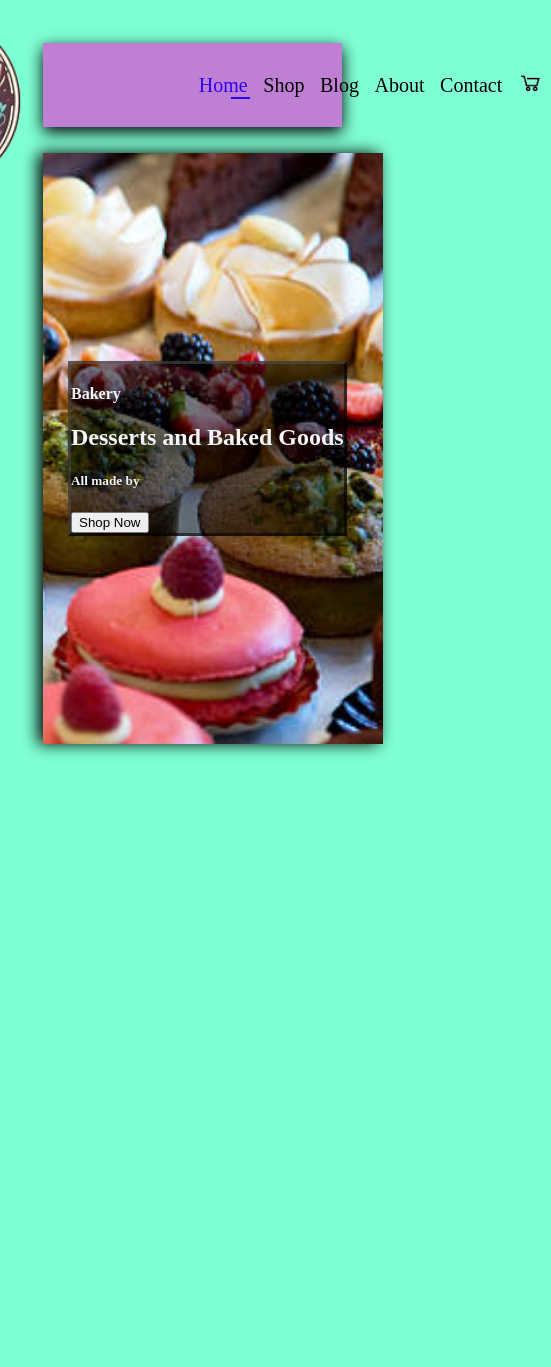
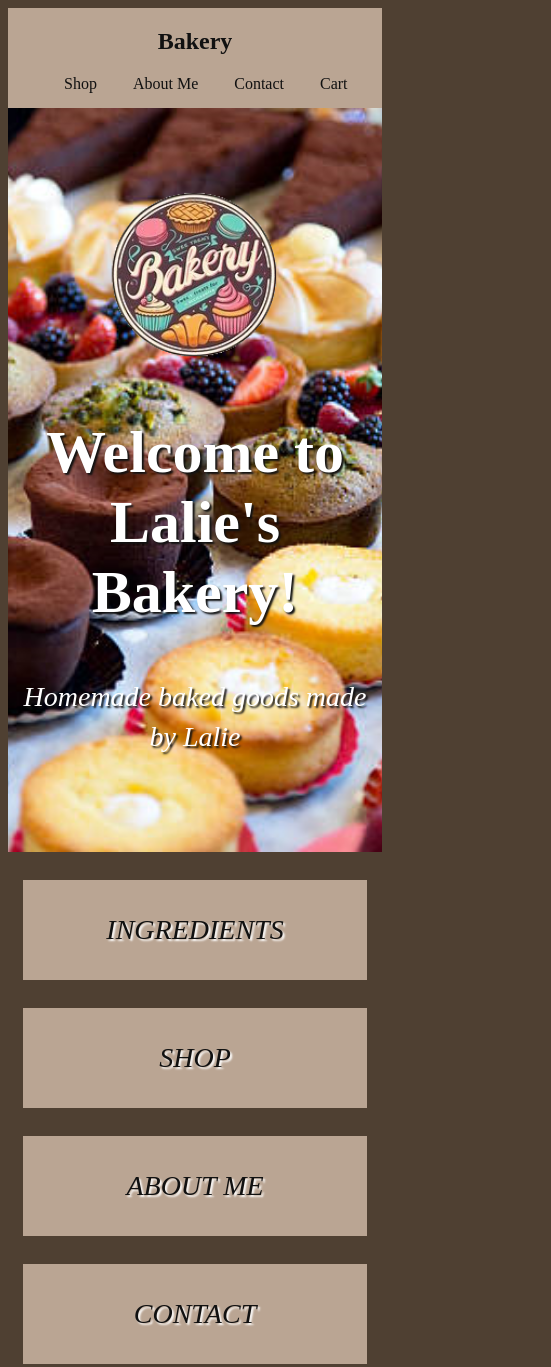
Before and after one commit to CamdenThompson/CT.github.io, a plain HTML site: page index.html in a window 390 px wide. Shown: the top 1367 px of the page, 551 px wide, since content can reach past the window. Before the commit the page ends 844 px from the top, so only its background shows below. Drawn offline with Linux system fonts and the light colour scheme.

Commit message:
Change Website Layout to focus on mobile

```diff
--- a/index.html
+++ b/index.html
@@ -1,78 +1,83 @@
 <!DOCTYPE html>
-<html lang="en">
+<html>
     <head>
-    <meta charset="UTF-8">
+        <meta charset="utf-8">
+        <title>Bakery</title>
         <meta name="viewport" content="width=device-width, initial-scale=1.0">
-    <link rel="stylesheet" href="app.css">
-    <link rel="stylesheet" href="https://use.fontawesome.com/releases/v5.15.4/css/all.css"/>
-    <title>Bakery</title>
+        <link rel="stylesheet" href="style.css">
     </head>
     <body>
+        <header>
+            <a href="index.html" class="header-text">
+                Bakery
+            </a>
+            <nav>
+                <ul>
+                    <li> <a href="shop.html"> Shop </a> </li>
+                    <li> <a href="about.html"> About Me </a> </li>
+                    <li> <a href="contact.html"> Contact </a> </li>
+                    <li> <a href="cart.html"> Cart </a></li>
+                </ul>
 
-
-
-<div class="main">
-
-    <section id="header">
-        <a href="#">
-            <img src="images/bakery2.png" class="logo" height="200">
-        </a>
-
-        <div>
-
-            <ul id="navbar">
-
-                <li>
-                    <a class="active" href="index.html">
-                        Home
-                    </a>
-                </li>
-                <li>
-                    <a href="shop.html">
-                        Shop
-                    </a>
-                </li>
-                <li>
-                    <a href="blog.html">
-                        Blog
-                    </a>
-                </li>
-                <li>
-                    <a href="about.html">
-                        About
-                    </a>
-                </li>
-                <li>
-                    <a href="contact.html">
-                        Contact
-                    </a>
-                </li>
-                <li>
-                    <a href="cart.html">
-                        <img src="icons/cart.png" height="25">
-                    </a>
-                </li>
-            </ul>
+            </nav>
+        </header>
+        <main>
+            <section class="index-banner">
+                <div class="vertical-center">
+                    <img src="images/bakery2.png" class="logo">
+                    <h2> Welcome to <br> Lalie's Bakery! </h2>
+                    <h1> Homemade baked goods made by Lalie </h1>
                 </div>
 
             </section>
-
-
-
-    <section id="hero">
-        <div id="one">
-            <h4>Bakery</h4>
-            <h2>Desserts and Baked Goods</h2>
-            <h5>All made by</h5>
-            <button onclick="location.href='shop.html'">
-                Shop Now
-            </button>
+            <section class="index-links">
+                <a href="ingredients.html">
+                    <div class="index-boxlink-1">
+                        <h3> Ingredients </h3>
                     </div>
+                </a>
+                <a href="shop.html">
+                    <div class="index-boxlink-1">
+                        <h3> Shop </h3>
+                    </div>
+                </a>
+                <a href="about.html">
+                    <div class="index-boxlink-1">
+                        <h3> About Me </h3>
+                    </div>
+                </a>
+                <a href="contact.html">
+                    <div class="index-boxlink-1">
+                        <h3> Contact </h3>
+                    </div>
+                </a>
+                <a href="#">
+                    <div class="index-boxlink-1">
+                        <h3> YouTube Channel </h3>
+                    </div>
+                </a>
             </section>
-
+        </main>
+        <footer>
+            <ul class="footer-links-main">
+                <li> <a href="#"> Home </a></li>
+                <li> <a href="#"> Shop </a></li>
+                <li> <a href="#"> About Me </a></li>
+                <li> <a href="#"> Contact </a></li>
+                <li> <a href="#"> Cart </a></li>
+            </ul>
+            <div class="footer-sm">
+                <a href="#">
+                    <img src="icons/facebook-logo.png" alt="Facebook Icon">
+                </a>
+                <a href="#">
+                    <img src="icons/twitter-logo.png" alt="Twitter Icon">
+                </a>
+                <a href="#">
+                    <img src="icons/youtube-logo.png" alt="YouTube Icon">
+                </a>
 
             </div>
-
-
+        </footer>
     </body>
 </html>
--- /dev/null
+++ b/style.css
@@ -0,0 +1,153 @@
+* {
+    text-decoration: none;
+}
+
+body {
+    background-color: #4f4032;
+}
+
+header {
+    background-color: #baa593;
+    width: 100%;
+    height: 100px;
+}
+
+header .header-text {
+    /* font-family: ; */
+    font-size: 24px;
+    font-weight: 900;
+    color: #111;
+    display: block;
+    margin: 0 auto;
+    text-align: center;
+    padding: 20px 0;
+}
+
+header nav ul {
+    display: inline-block; /*block*/
+    margin: 0 auto;
+    width: fit-content;
+}
+
+header nav ul li{
+    display: inline-block;
+    /* float: left; */
+    list-style: none;
+    padding: 0 16px;
+
+}
+
+header nav ul li a{
+    /* font-family: ; */
+    font-size: 16px;
+    color: #111;
+}
+
+/* Index */
+
+.index-banner {
+    width: 100%;
+    height: calc(100vh - 100px);
+    background-image: url('/images/background1.png');
+    background-repeat: no-repeat;
+    background-position: center;
+    background-size: cover;
+    display: table;
+}
+
+.vertical-center {
+    display: table-cell;
+    vertical-align: middle;
+
+}
+
+.logo {
+    display: block;
+    margin-left: auto;
+    margin-right: auto;
+    width: 50%;
+}
+
+.index-banner h2 {
+    /* font-fmaily: ; */
+    font-size: 60px;
+    font-weight: 900;
+    line-height: 70px;
+    color: #fff;
+    text-align: center;
+    text-shadow: 2px 2px 2px #111;
+
+}
+
+.index-banner h1 {
+    /* font-family: ; */
+    font-size: 28px;
+    font-weight: 200;
+    font-style: italic;
+    line-height: 40px;
+    color: #fff;
+    text-align: center;
+    text-shadow: 2px 2px 2px #111;
+}
+
+.index-links div {
+    margin: 15px 15px 0;
+    width: calc(100% - 30px);
+    height: 100px;
+    background-color: #baa593;
+
+}
+
+.index-links div h3 {
+    /* font-family: ; */
+    font-size: 28px;
+    font-weight: 500;
+    font-style: italic;
+    line-height: 100px;
+    color: #111;
+    text-align: center;
+    text-shadow: 2px 2px 2px #fff;
+    text-transform: uppercase;
+}
+
+/* Footer */
+
+footer {
+    width: calc(100% - 30px);
+    /* padding: 40px 40px; */
+    margin-top: 20px;
+    margin: 15px 15px 0;
+    background-color: #111;
+    overflow: hidden;
+}
+
+footer ul {
+    width: fit-content;
+    float: left;
+    padding-left: 20px;
+
+}
+
+footer ul li {
+    display: block;
+    list-style: none;
+}
+
+footer ul li a {
+    font-size: 24px;
+    color: #fff;
+    line-height: 40px;
+}
+
+.footer-sm {
+    width: 60px;
+    float: right;
+    padding-right: 15px;
+    padding-top: 20px;
+
+}
+
+.footer-sm img{
+    width: 100%;
+    margin-bottom: 10px;
+}
```
Also changed, not shown: icons/facebook-logo.png (added), icons/twitter-logo.png (added), icons/youtube-logo.png (added). Lines whose indentation alone changed are shown as unchanged.
